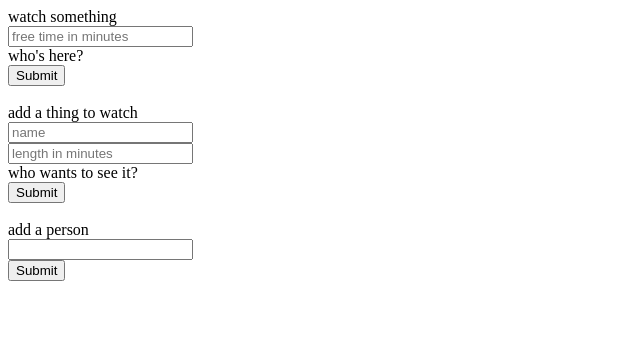
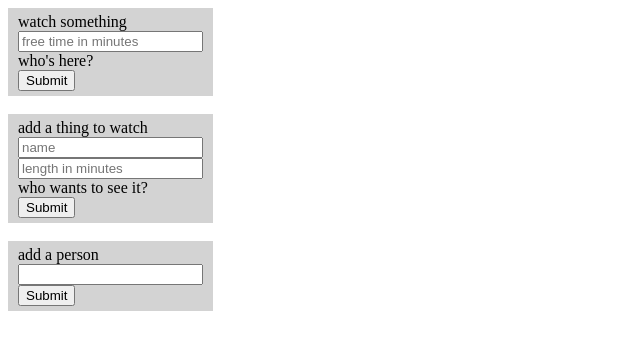
Before and after one commit to Shriken/friends-watch, a Flask app: page / in a window 1280 px wide. Shown: the top 350 px of the page, without its empty margins (0-640 px from the left). Run offline with Flask 2, Linux system fonts and the light colour scheme; data that the repository does not hold is empty; parts of the project's set-up code (start-up, migrations or seed data) failed here and were passed over.

Commit message:
Adjust home page

```diff
--- a/templates/home.html
+++ b/templates/home.html
@@ -9,6 +9,7 @@
     {% endfor %}
   {% endwith %}
 
+  <div class='well'>
     <form action='watch-something'>
       watch something<br>
       <input
@@ -26,8 +27,10 @@
       {% endfor %}
       <input type='submit'/>
     </form>
-  <br>
+  </div>
+  <br><br>
 
+  <div class='well'>
     <form action='action/add-media'>
       add a thing to watch<br>
       <input type='text' name='media-name' placeholder='name'/><br>
@@ -46,11 +49,15 @@
       {% endfor %}
       <input type='submit'/>
     </form>
+  </div>
+  <br>
   <br>
 
+  <div class='well'>
     <form action='action/add-person'>
       add a person<br>
       <input type='text' name='person-name'/><br>
       <input type='submit'/>
     </form>
+  </div>
 {% endblock %}
```
Lines whose indentation alone changed are shown as unchanged.
